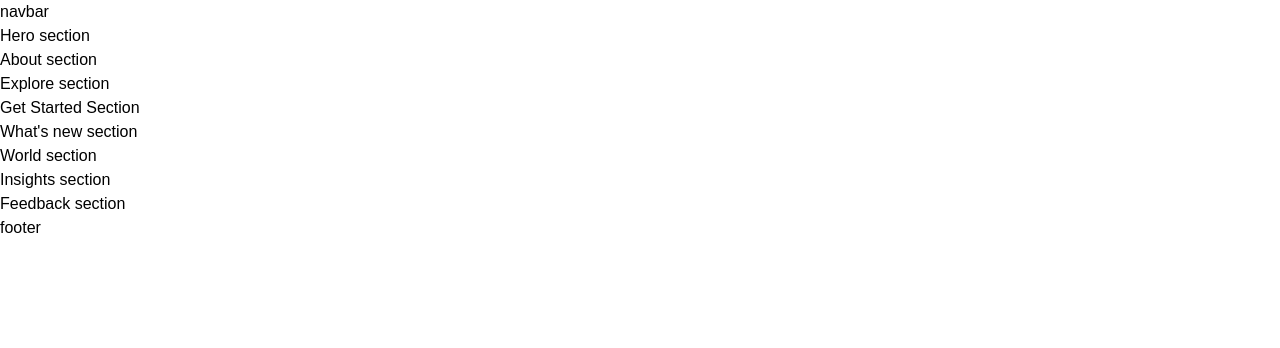
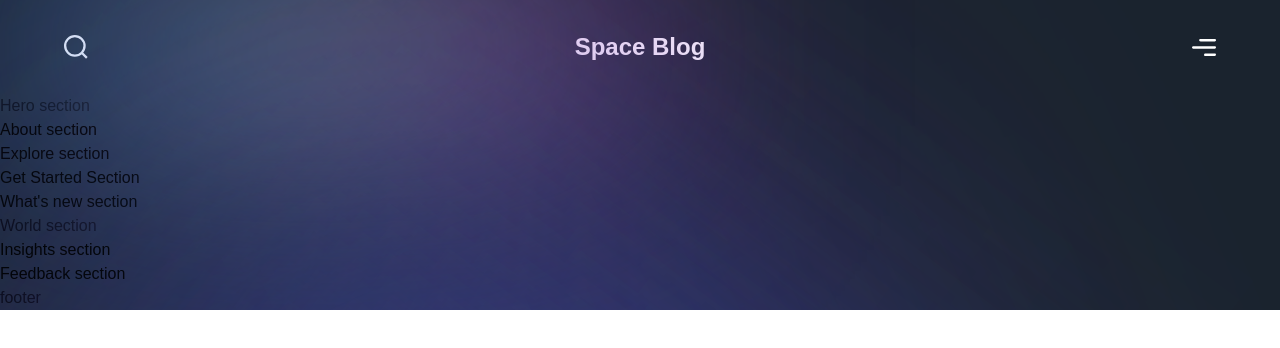
Before and after one commit to CakraDarma/Space-Blog, a Next.js app: page / in a window 1280 px wide. Shown: the top 348 px of the page. Built offline with nearby package versions, Linux system fonts and the light colour scheme; a web font is replaced by a local one.

Commit message:
add navbar

```diff
--- a/app/page.js
+++ b/app/page.js
@@ -1,17 +1,35 @@
 import { Footer, Navbar } from '../components';
-import { About, Explore, Feedback, GetStarted, Hero, Insights, WhatsNew, World } from '../sections';
+import {
+	About,
+	Explore,
+	Feedback,
+	GetStarted,
+	Hero,
+	Insights,
+	WhatsNew,
+	World,
+} from '../sections';
 
 const Page = () => (
-  <div>
+	<div className='bg-primary-black overflow-hidden'>
 		<Navbar />
 		<Hero />
+		<div className='relative'>
 			<About />
+			<div className='gradient-03 z-0' />
 			<Explore />
+		</div>
+		<div className='relative'>
 			<GetStarted />
+			<div className='gradient-04 z-0' />
 			<WhatsNew />
+		</div>
 		<World />
+		<div className='relative'>
 			<Insights />
+			<div className='gradient-04 z-0' />
 			<Feedback />
+		</div>
 		<Footer />
 	</div>
 );
--- a/components/Navbar.jsx
+++ b/components/Navbar.jsx
@@ -1,9 +1,39 @@
 'use client';
 
+import { motion } from 'framer-motion';
+
+import styles from '../styles';
+import { navVariants } from '../utils/motion';
+import Image from 'next/image';
+
 const Navbar = () => (
-  <nav>
-    navbar
-  </nav>
+	<motion.nav
+		variants={navVariants}
+		initial='hidden'
+		whileInView='show'
+		className={`${styles.xPaddings} py-8 relative`}
+	>
+		<div className='absolute w-[50%] inset-0 gradient-01' />
+		<div className={`${styles.innerWidth} mx-auto flex justify-between gap-8`}>
+			<Image
+				src='/search.svg'
+				width={24}
+				height={24}
+				alt='search'
+				className='object-contain'
+			/>
+			<h2 className='font-extrabold text-[24px] leading-[30.24px] text-white'>
+				Space Blog
+			</h2>
+			<Image
+				src='/menu.svg'
+				height={24}
+				width={24}
+				alt='menu'
+				className='object-contain'
+			/>
+		</div>
+	</motion.nav>
 );
 
 export default Navbar;
--- a/styles/globals.css
+++ b/styles/globals.css
@@ -6,7 +6,7 @@
 	margin: 0;
 	padding: 0;
 	box-sizing: border-box;
-  font-family: "Eudoxus Sans", sans-serif;
+	font-family: 'Eudoxus Sans', sans-serif;
 	scroll-behavior: smooth;
 }
 
```
Also changed, not shown: .eslintrc.js (deleted). Lines whose indentation alone changed are shown as unchanged.
